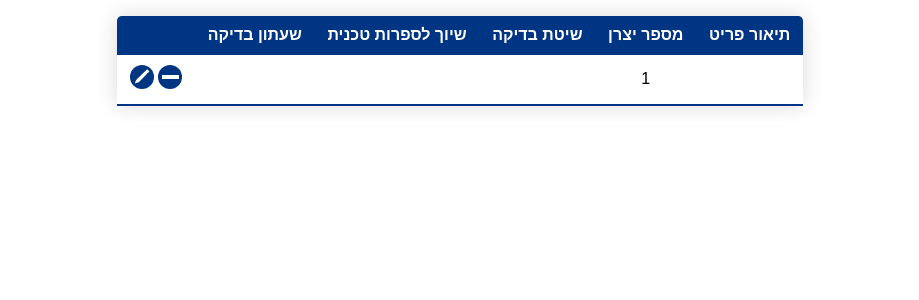
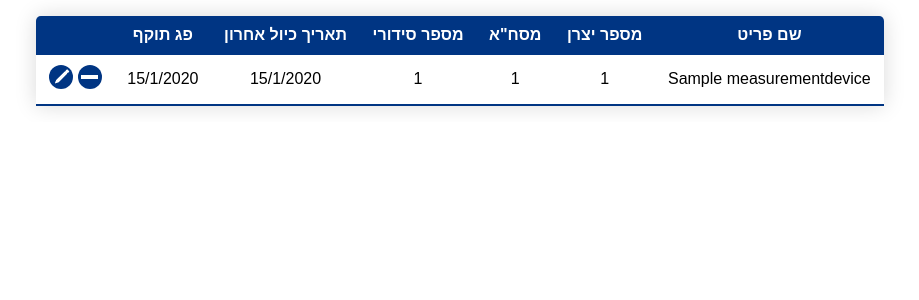
Before and after one commit to yoavshati/NDCrewDB, a Django app: page /measure/ in a window 1280 px wide. Shown: the part 80-380 px from the top of the page, without its empty margins (180-1099 px from the left). Run offline with Django 3.2, Linux system fonts and the light colour scheme; tables that the repository leaves empty hold one stand-in row (values such as "Sample post").

Commit message:
changed measuring device model

```diff
--- a/measurement_device_calibration/models.py
+++ b/measurement_device_calibration/models.py
@@ -6,7 +6,7 @@ class MeasurementDevice(models.Model):
     device_name = models.CharField(max_length = 50, verbose_name = 'שם פריט')
     manufacturer_id = models.CharField(max_length = 50, verbose_name = 'מספר יצרן')
     AF_id = models.CharField(max_length = 50, verbose_name = 'מסח"א')
-    measurement_device_id = models.CharField(max_length = 16, verbose_name = "מס' סידורי של מכשיר הבדיקה")
+    device_id = models.CharField(max_length = 16, verbose_name = "מס' סידורי של מכשיר הבדיקה")
     # test_method = models.IntegerField(choices = TEST_METHOD, verbose_name = 'שיטת בדיקה')
     calibration_date = models.DateField(default = timezone.now, verbose_name = 'תאריך כיול אחרון')
     expiration_date = models.DateField(verbose_name = 'בתוקף עד')
--- a/measurement_device_calibration/templates/measurement_device_calibration/measurementdevice_list.html
+++ b/measurement_device_calibration/templates/measurement_device_calibration/measurementdevice_list.html
@@ -2,22 +2,24 @@
 <table class="content-table alt-rows">
 	<thead>
 		<tr>
-			<th>תיאור פריט</th>
+			<th>שם פריט</th>
 			<th>מספר יצרן</th>
-			<th>שיטת בדיקה</th>
-			<th>שיוך לספרות טכנית</th>
-			<th>שעתון בדיקה</th>
+			<th>מסח"א</th>
+			<th>מספר סידורי</th>
+			<th>תאריך כיול אחרון</th>
+			<th>פג תוקף</th>
 			<th></th>
 		</tr>
 	</thead>
 	<tbody>
 		{% for measurement_device in object_list %}
 		<tr>
-			<td>{{ measurement_device.part_description }}</td>
+			<td>{{ measurement_device.device_name }}</td>
 			<td>{{ measurement_device.manufacturer_id }}</td>
-			<td>{{ measurement_device.get_test_method_display }}</td>
-			<td>{{ measurement_device.literature_code }}</td>
-			<td>{{ measurement_device.testing_hours }}</td>
+			<td>{{ measurement_device.AF_id }}</td>
+			<td>{{ measurement_device.device_id }}</td>
+			<td>{{ measurement_device.calibration_date|date:"j/n/Y" }}</td>
+			<td>{{ measurement_device.expiration_date|date:"j/n/Y" }}</td>
 			<td>
 				<a
 					class="delete-item big"
```
Also changed, not shown: measurement_device_calibration/migrations/0004_rename_measurement_device_id_measurementdevice_device_id.py (added).
